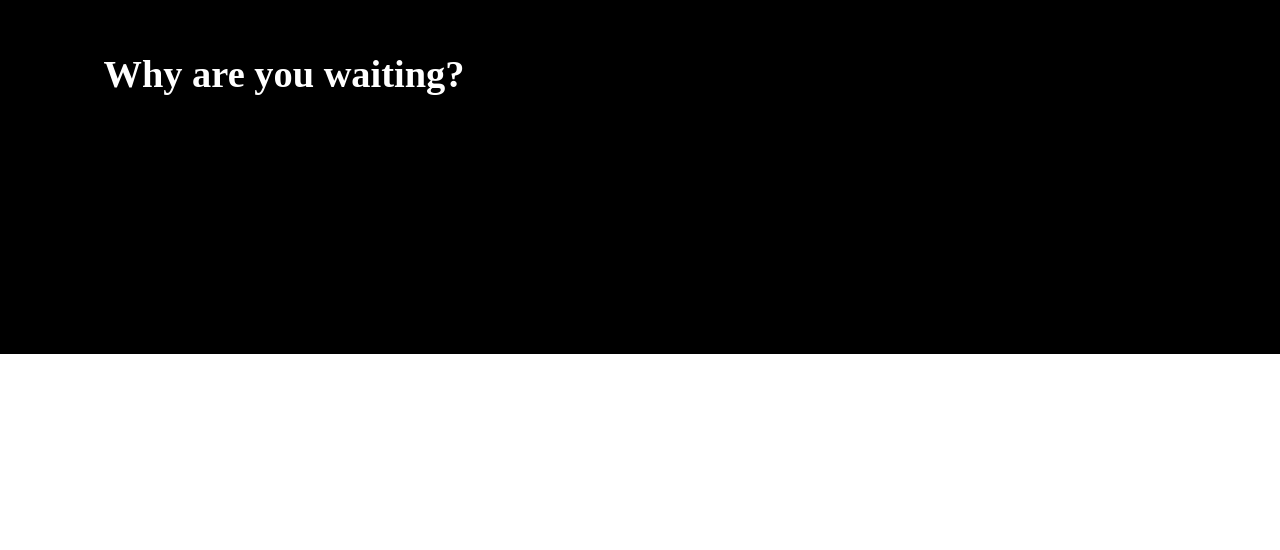
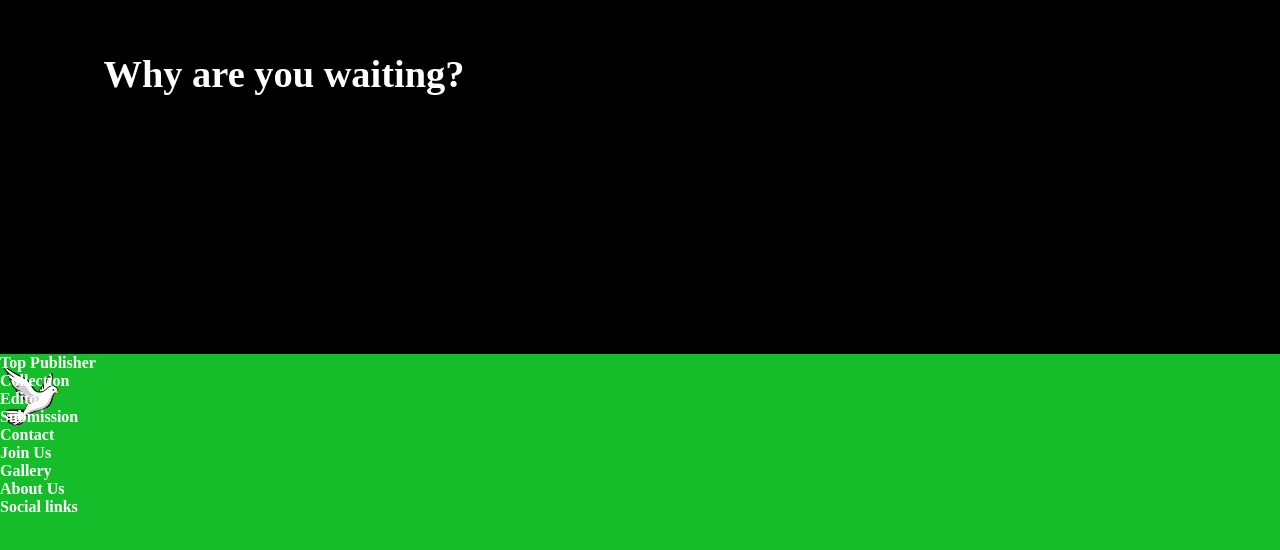
Before and after one commit to aritradey-CS/flybean, a website: page index.html in a window 1280 px wide. Shown: the part 2952-3502 px from the top of the page. Drawn offline with nearby package versions, Linux system fonts and the light colour scheme.

Commit message:
adding elements to footer

```diff
--- a/index.html
+++ b/index.html
@@ -40,7 +40,7 @@
       <h5>( we gives wings to your dreams )</h3>
         <div class="down-arrow">
           <i class="ri-arrow-down-line"></i>
-    </div>
+        </div>
     </div>
   </div>
 
@@ -121,7 +121,23 @@
 
 
 
-  <div id="footer"></div>
+  <div id="footer">
+    <img src="./nav.webp" alt="" />
+    <div id="f2">
+      <h4>Top Publisher</h4>
+      <h4>Collection</h4>
+      <h4>Editor</h4>
+      <h4>Submission</h4>
+      <h4>Contact</h4>
+    </div>
+    <div id="f3">
+      <h4>Join Us</h4>
+      <h4>Gallery</h4>
+      <h4>About Us</h4>
+      <h4>Social links</h4>
+
+    </div>
+  </div>
 
 
 
--- a/style.css
+++ b/style.css
@@ -110,7 +110,7 @@ video {
   font-weight: 500;
   width: 40%;
 }
-#page1 .down-arrow{
+#page1 .down-arrow {
   height: 150px;
   width: 150px;
   background-color: red;
@@ -126,14 +126,13 @@ video {
   transition: all ease 0.5s;
 }
 
-#page1 .down-arrow:hover{
+#page1 .down-arrow:hover {
   scale: 0.4;
   background-color: #050001;
 }
-.ri-arrow-down-line{
+.ri-arrow-down-line {
   font-size: 70px !important;
   font-weight: 70px !important;
-
 }
 #page2 {
   /* background-color: black; */
@@ -277,15 +276,15 @@ video {
   font-size: 18px;
 }
 
-.card:hover .overlay{
+.card:hover .overlay {
   opacity: 1;
 }
 
-.card:hover{
-    transform: rotate3d(-1,1,0,20deg);
+.card:hover {
+  transform: rotate3d(-1, 1, 0, 20deg);
 }
 
-#quote{
+#quote {
   height: 100vh;
   width: 100%;
   background-color: black;
@@ -295,7 +294,7 @@ video {
   justify-content: center;
 }
 
-#quote>p{
+#quote > p {
   font-size: 30px;
   font-weight: 700;
   width: 55%;
@@ -303,21 +302,21 @@ video {
   text-align: center;
 }
 
-#quote img{
+#quote img {
   position: absolute;
   height: 10vh;
 }
 
-#quote #colon1{
+#quote #colon1 {
   left: 10%;
   top: 25%;
 }
-#quote #colon2{
+#quote #colon2 {
   right: 10%;
   bottom: 25%;
 }
 
-#page3{
+#page3 {
   height: 70vh;
   width: 100%;
   display: flex;
@@ -328,7 +327,7 @@ video {
   position: relative;
 }
 
-.board{
+.board {
   height: 50vh;
   width: 20vw;
   overflow: hidden;
@@ -367,15 +366,14 @@ video {
 }
 
 .board.board2 h2 {
-
   color: #ffffff;
   font-size: 2.5vw;
 }
-#page3 h1{
+#page3 h1 {
   font-size: 3vw;
   margin: 0;
 }
-#page3 h2{
+#page3 h2 {
   font-size: 2vw;
   position: absolute;
   top: +35%;
@@ -384,8 +382,26 @@ video {
   /* -webkit-text-stroke: 2px white; */
 }
 
-#footer{
+#footer {
   height: 40vh;
   width: 100%;
+  background-color: #15bd2b;
   background: linear-gradient(to left bottom green rgb(218, 35, 35));
 }
+
+#footer > img {
+  position: absolute;
+  left: 0;
+  height: 10.5vh;
+  z-index: 0;
+}
+
+#f2, #f3 {
+width: fit-content;
+position: relative;
+z-index: 2;
+}
+
+#f2 h4{
+
+}
```
Lines whose indentation alone changed are shown as unchanged.
